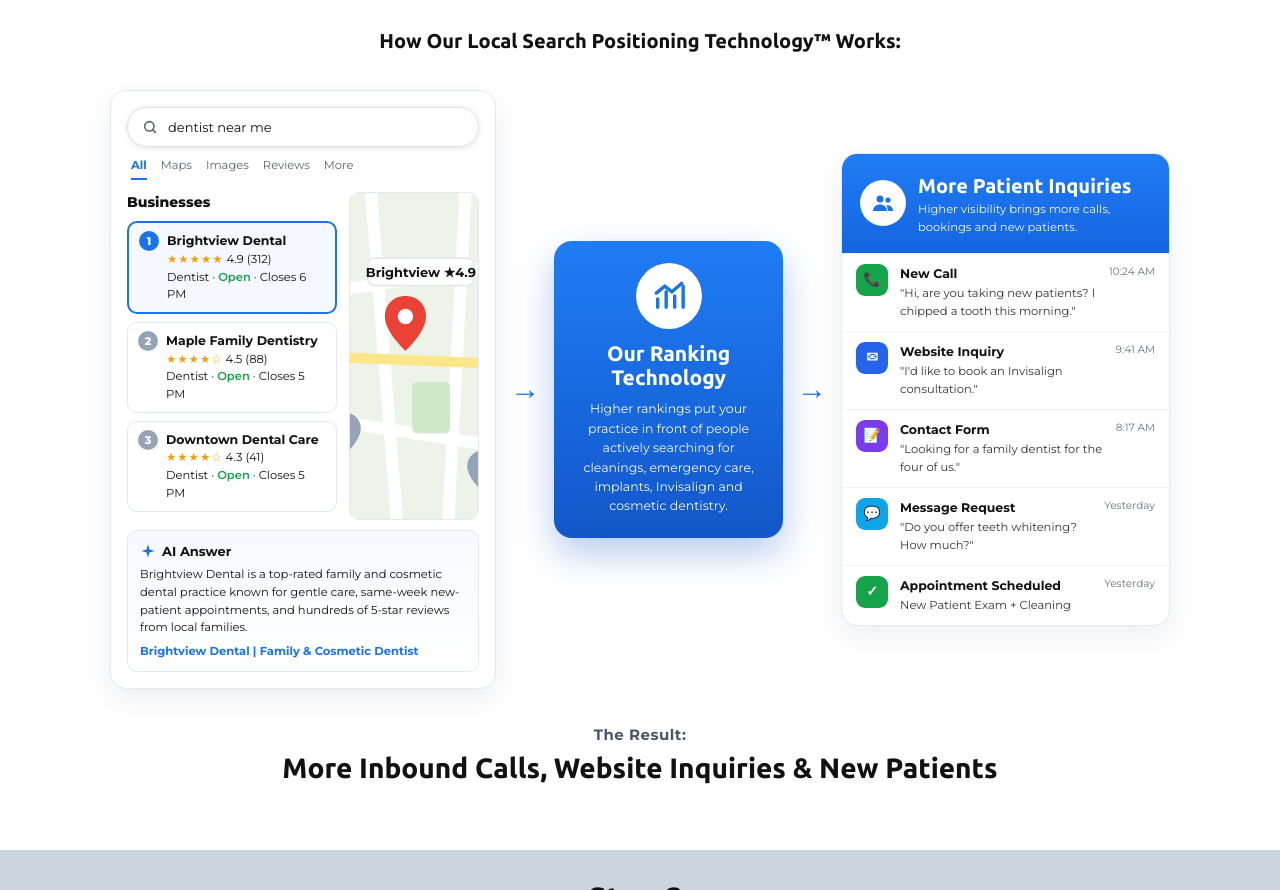
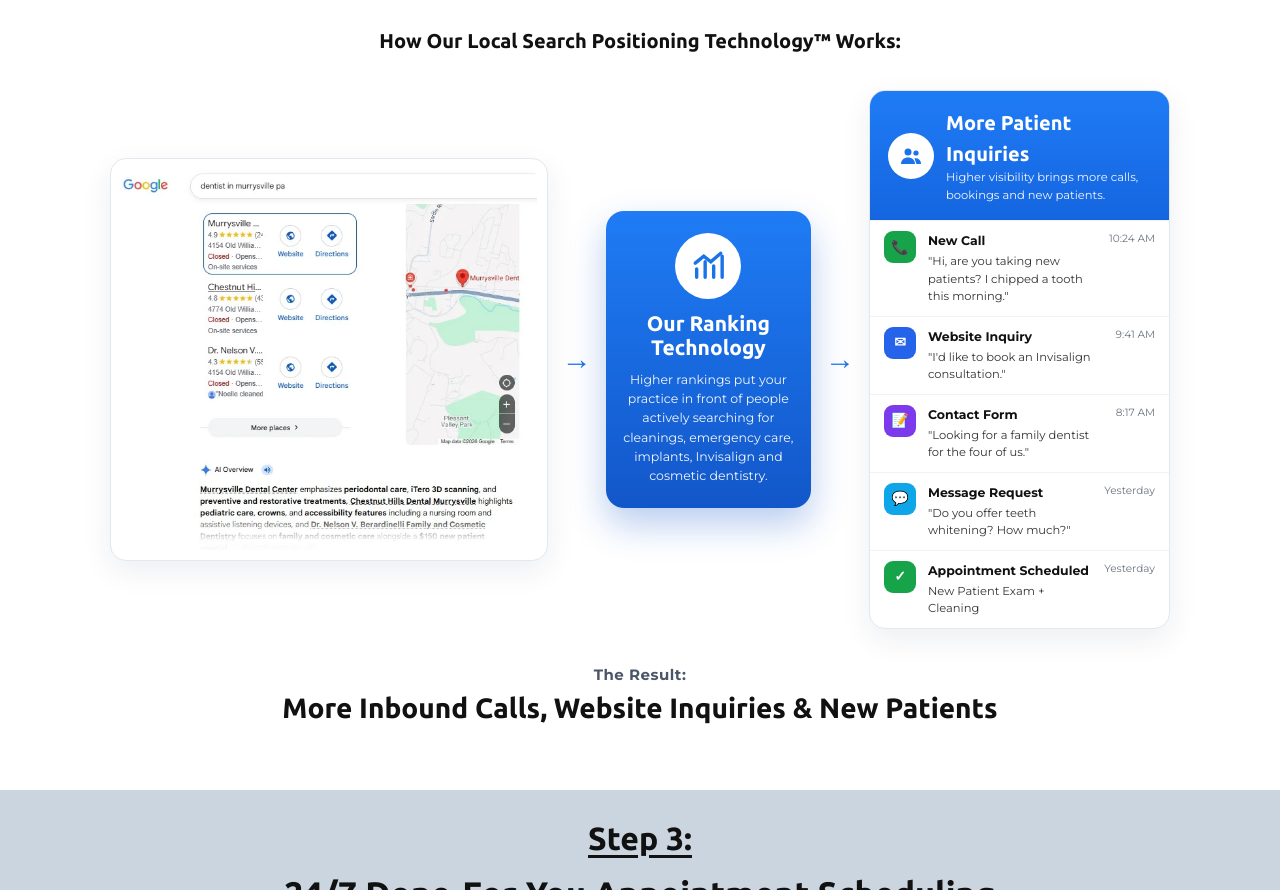
Before and after one commit to growithmagdio/Dental-sales-page, a plain HTML site: page index.html in a window 1280 px wide. Shown: the part 3892-4782 px from the top of the page. Drawn offline with Linux system fonts and the light colour scheme.

Commit message:
Use real Google search screenshot in Step 2
Co-Authored-By: Claude Opus 5.5 <noreply@anthropic.com>
Claude-Session: https://claude.ai/code/session_01PVmkhiCc7rLgj248CDnfsc

```diff
--- a/index.html
+++ b/index.html
@@ -129,8 +129,9 @@ u{text-underline-offset:4px}
 .ck.on{background:var(--blue);border-color:var(--blue);color:#fff}
 
 /* step 2 */
-.flow2{display:grid;grid-template-columns:1.35fr auto .8fr auto 1.15fr;gap:14px;align-items:center;max-width:1080px;margin:34px auto 0}
-.serp{padding:16px}
+.flow2{display:grid;grid-template-columns:1.6fr auto .75fr auto 1.1fr;gap:14px;align-items:center;max-width:1080px;margin:34px auto 0}
+.serp{padding:10px;overflow:hidden}
+.serpimg{display:block;width:100%;height:auto;border-radius:10px}
 .sbar{display:flex;align-items:center;gap:10px;border:1px solid #dfe1e5;border-radius:999px;padding:9px 14px;font-size:13px;box-shadow:0 1px 6px rgba(32,33,36,.12)}
 .tabs{display:flex;gap:14px;font-size:11.5px;color:#5f6368;margin:10px 0 12px;padding-left:4px}
 .tabs b{color:var(--blue);border-bottom:2px solid var(--blue);padding-bottom:3px}
@@ -445,36 +446,7 @@ footer{background:#000;color:#9ca3af;text-align:center;font-size:12px;padding:22
     <p class="lead" style="margin-bottom:0;font-family:Ubuntu,Montserrat,system-ui,sans-serif;font-size:20px">How Our Local Search Positioning Technology™ Works:</p>
 
     <div class="flow2">
-      <div class="card serp">
-        <div class="sbar"><svg width="16" height="16" viewBox="0 0 24 24" fill="none" stroke="#5f6368" stroke-width="2.4" stroke-linecap="round"><circle cx="11" cy="11" r="7"/><path d="M20 20l-4-4"/></svg>dentist near me</div>
-        <div class="tabs"><b>All</b><span>Maps</span><span>Images</span><span>Reviews</span><span>More</span></div>
-        <div class="lp">
-          <div>
-            <div style="font-weight:800;font-size:14px;margin-bottom:8px">Businesses</div>
-            <div class="biz top"><div class="rk">1</div><div><b>Brightview Dental</b><span class="stars">★★★★★</span> 4.9 (312)<br>Dentist · <span class="op">Open</span> · Closes 6 PM</div></div>
-            <div class="biz"><div class="rk" style="background:#94a3b8">2</div><div><b>Maple Family Dentistry</b><span class="stars">★★★★☆</span> 4.5 (88)<br>Dentist · <span class="op">Open</span> · Closes 5 PM</div></div>
-            <div class="biz"><div class="rk" style="background:#94a3b8">3</div><div><b>Downtown Dental Care</b><span class="stars">★★★★☆</span> 4.3 (41)<br>Dentist · <span class="op">Open</span> · Closes 5 PM</div></div>
-          </div>
-          <div class="map">
-            <svg viewBox="0 0 130 190" width="100%" height="100%" preserveAspectRatio="xMidYMid slice" aria-hidden="true">
-              <rect width="130" height="190" fill="#eef3ea"/>
-              <path d="M0 60 L130 40 M0 130 L130 150 M40 0 L55 190 M95 0 L85 190" stroke="#fff" stroke-width="7"/>
-              <path d="M0 95 L130 100" stroke="#fde68a" stroke-width="6"/>
-              <rect x="64" y="110" width="22" height="30" rx="3" fill="#cfe8c8"/>
-              <g transform="translate(60 60)"><path d="M0 0c-7 0-12 5-12 12 0 9 12 20 12 20s12-11 12-20c0-7-5-12-12-12z" fill="#EA4335"/><circle cx="0" cy="12" r="4.5" fill="#fff"/></g>
-              <g transform="translate(25 128)"><path d="M0 0c-5 0-9 4-9 9 0 7 9 15 9 15s9-8 9-15c0-5-4-9-9-9z" fill="#94a3b8"/></g>
-              <g transform="translate(105 150)"><path d="M0 0c-5 0-9 4-9 9 0 7 9 15 9 15s9-8 9-15c0-5-4-9-9-9z" fill="#94a3b8"/></g>
-              <rect x="38" y="38" width="62" height="16" rx="4" fill="#fff" stroke="#e5e7eb"/>
-              <text x="69" y="49" font-size="7.5" font-family="Montserrat" font-weight="700" text-anchor="middle" fill="#111">Brightview ★4.9</text>
-            </svg>
-          </div>
-        </div>
-        <div class="ai">
-          <b class="h"><svg width="16" height="16" viewBox="0 0 24 24" fill="#1A73E8"><path d="M12 2l2.2 7.8L22 12l-7.8 2.2L12 22l-2.2-7.8L2 12l7.8-2.2z"/></svg>AI Answer</b>
-          Brightview Dental is a top-rated family and cosmetic dental practice known for gentle care, same-week new-patient appointments, and hundreds of 5-star reviews from local families.
-          <div style="margin-top:6px"><a>Brightview Dental | Family &amp; Cosmetic Dentist</a></div>
-        </div>
-      </div>
+      <div class="card serp"><img class="serpimg" src="google-search-dentist.webp" width="637" height="585" alt="Google search results for a local dentist showing the map pack and AI Overview"></div>
       <div class="arrow">→</div>
       <div class="techBox">
         <div class="ic"><svg width="34" height="34" viewBox="0 0 24 24" fill="none" stroke="#1A73E8" stroke-width="2.4" stroke-linecap="round"><path d="M4 20V14M10 20V9M16 20V12M22 20V5"/><path d="M3 10l6-5 5 4 7-6"/></svg></div>
```
Also changed, not shown: google-search-dentist.webp (added).
